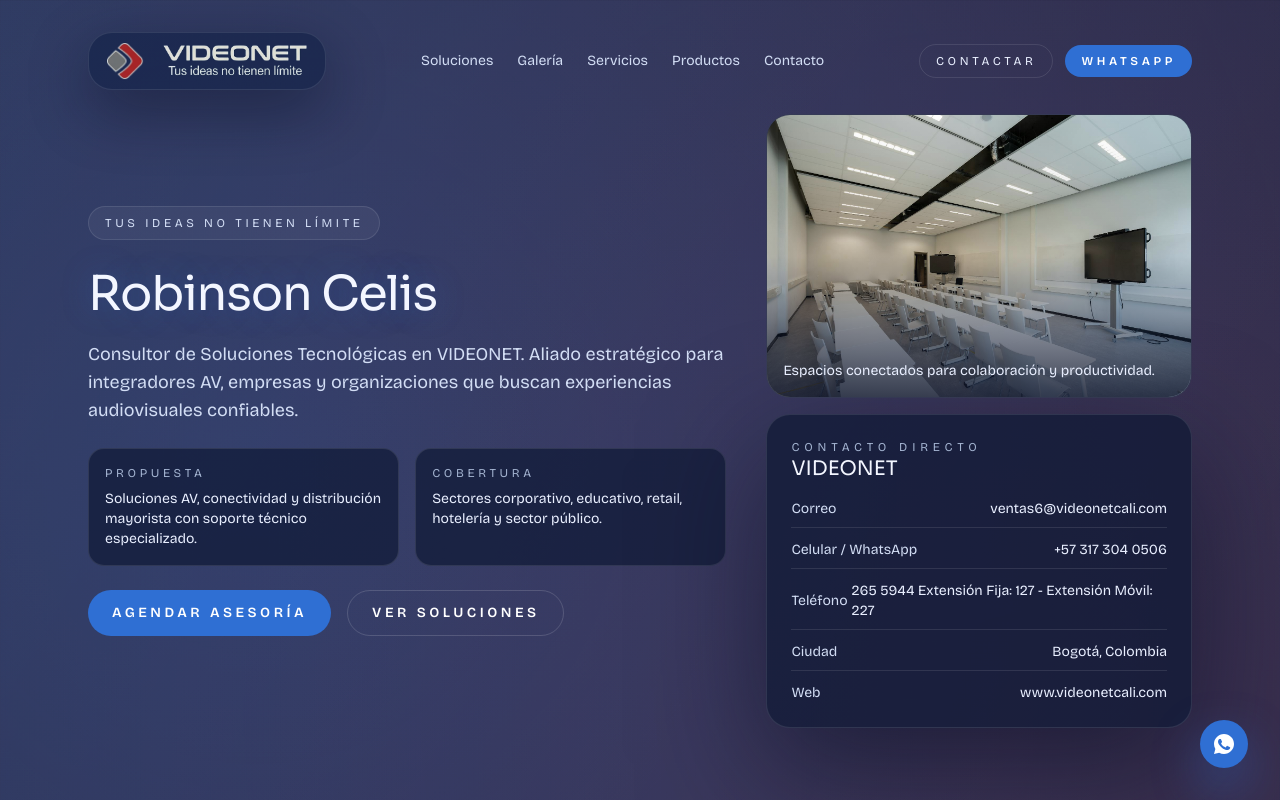
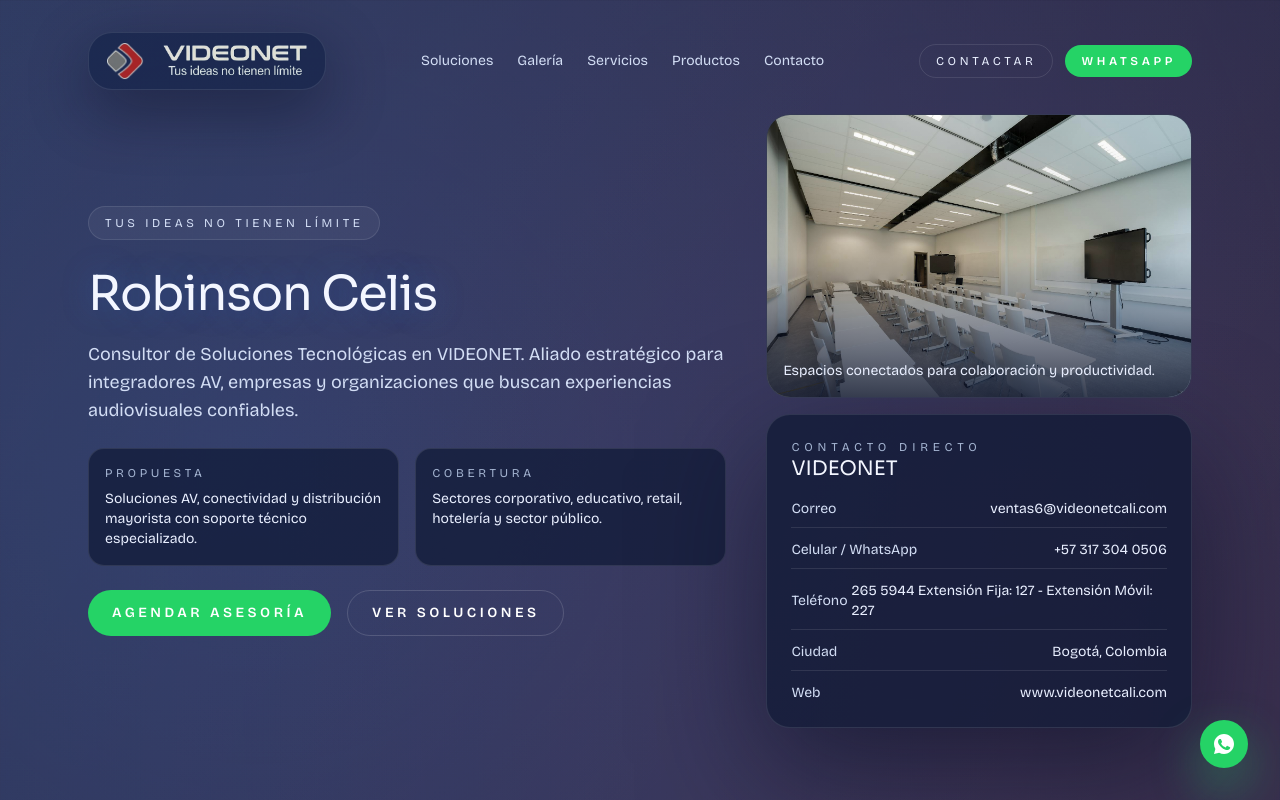
Before and after one commit to digitecglobal/robinson-celis, a Next.js app: page / in a window 1280 px wide. Shown: the top 800 px of the page. Built offline with nearby package versions, Linux system fonts and the light colour scheme.

Commit message:
Use WhatsApp brand green for buttons

```diff
--- a/app/page.tsx
+++ b/app/page.tsx
@@ -169,7 +169,7 @@
             target="_blank"
             rel="noreferrer"
             aria-label="Escribir por WhatsApp"
-            className="inline-flex items-center rounded-full bg-brand-500 px-4 py-2 text-xs font-semibold uppercase tracking-[0.3em] text-white transition hover:bg-brand-300"
+            className="inline-flex items-center rounded-full bg-[#25D366] px-4 py-2 text-xs font-semibold uppercase tracking-[0.3em] text-white transition hover:bg-[#1ebe57]"
           >
             WhatsApp
           </a>
@@ -221,7 +221,7 @@
                 target="_blank"
                 rel="noreferrer"
                 aria-label="Agendar asesoría por WhatsApp"
-                className="inline-flex items-center rounded-full bg-brand-500 px-6 py-3 text-sm font-semibold uppercase tracking-[0.2em] text-white transition hover:bg-brand-300 sm:tracking-[0.25em]"
+                className="inline-flex items-center rounded-full bg-[#25D366] px-6 py-3 text-sm font-semibold uppercase tracking-[0.2em] text-white transition hover:bg-[#1ebe57] sm:tracking-[0.25em]"
               >
                 Agendar asesoría
               </a>
@@ -531,7 +531,7 @@
               href={whatsappLink}
               target="_blank"
               rel="noreferrer"
-              className="inline-flex items-center rounded-full bg-brand-500 px-6 py-3 text-sm font-semibold uppercase tracking-[0.25em] text-white transition hover:bg-brand-300"
+              className="inline-flex items-center rounded-full bg-[#25D366] px-6 py-3 text-sm font-semibold uppercase tracking-[0.25em] text-white transition hover:bg-[#1ebe57]"
             >
               Hablar con Robinson
             </a>
@@ -580,7 +580,7 @@
         target="_blank"
         rel="noreferrer"
         aria-label="Abrir WhatsApp"
-        className="fixed bottom-4 right-4 z-40 inline-flex h-12 w-12 items-center justify-center rounded-full bg-brand-500 text-white shadow-[0_20px_50px_rgba(47,111,211,0.45)] transition hover:bg-brand-300 sm:bottom-6 sm:right-6 md:bottom-8 md:right-8"
+        className="fixed bottom-4 right-4 z-40 inline-flex h-12 w-12 items-center justify-center rounded-full bg-[#25D366] text-white shadow-[0_20px_50px_rgba(37,211,102,0.45)] transition hover:bg-[#1ebe57] sm:bottom-6 sm:right-6 md:bottom-8 md:right-8"
       >
         <span className="sr-only">WhatsApp</span>
         <svg
```
